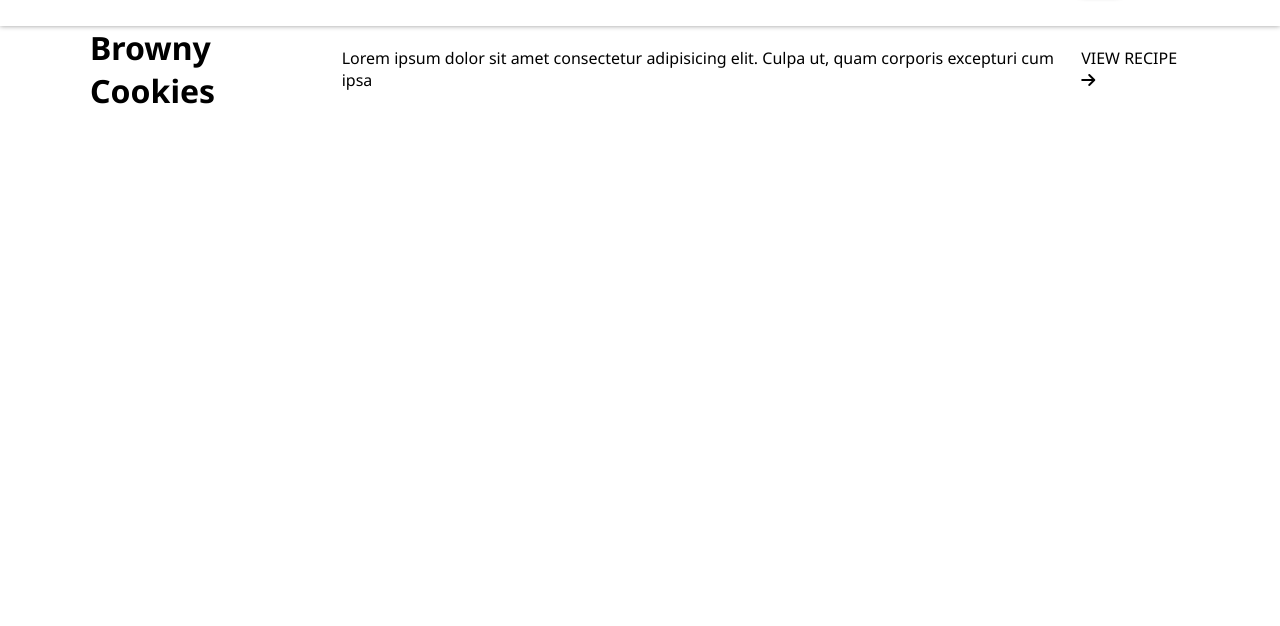
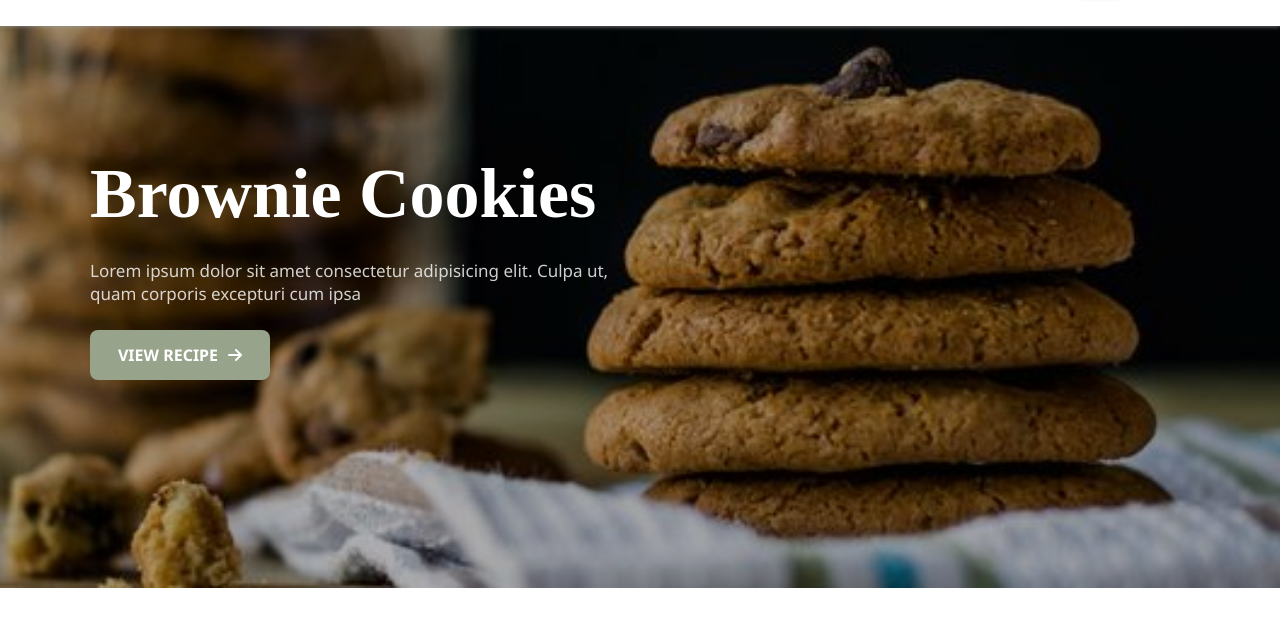
Before and after one commit to mAiradil/PWA-Class-Project-12SENG1, a website: page myPWA/frontend/index.html in a window 1280 px wide. Shown: the part 114-740 px from the top of the page. Drawn offline with Linux system fonts and the light colour scheme.

Commit message:
Made slider image for home page
This will give a short overview on a variety of different recipes.

```diff
--- a/myPWA/frontend/index.html
+++ b/myPWA/frontend/index.html
@@ -66,15 +66,45 @@
         <div class="headerimg">
             <div class="container">
                 <div class="headerinfo flex">
-                    <h1 class="headertitle">Browny Cookies</h1>
+                    <h1 class="headertitle">Brownie Cookies</h1>
                     <p class="headerpera">Lorem ipsum dolor sit amet consectetur adipisicing elit. Culpa ut, quam
                         corporis excepturi cum ipsa</p>
-                    <a href="" class="headerbtn">VIEW RECIPE<i class="fa-solid fa-arrow-right"></i></a>
+                    <a href="" class="headerbtn">VIEW RECIPE <i class="fa-solid fa-arrow-right"></i></a>
                 </div>
             </div>
         </div>
     </main>
 
+
+
+
+
+
+
+    <br>
+    <br>
+    <br>
+    <br>
+    <br>
+
+<br>
+
+
+
+
+
+
+
+
+
+
+
+
+
+
+
+
+
     <script src="index.js"></script>
 
 </body>
--- a/myPWA/frontend/style.css
+++ b/myPWA/frontend/style.css
@@ -241,7 +241,7 @@ header {
 
 .navonoff {
 
-    display: none;
+     display: none;
     /* display block when width 500px */
 
 }
@@ -365,11 +365,77 @@ header {
 
 }
 
-.headerimg{
+.headerimg {
     position: relative;
     width: 100%;
     height: auto;
-    background: url('this will be the brownie cookie image') no-repeat center center/cover;
+    background: url('../images/cookies.jpg') no-repeat center center/cover;
     z-index: 1;
+    transition: 0.3s ease;
+}
+
+.headerimg .container {
+    width: 100%;
+    height: 100%;
+}
+
+.headerimg::before {
+    content: '';
+    position: absolute;
+    top: 0;
+    left: 0;
+    width: 100%;
+    height: 100%;
+    background-color: black;
+    opacity: 0.3;
+    z-index: -1;
+    transition: background-color .3s;
+}
+
+.headerinfo {
+    flex-direction: column;
+    align-items: flex-start;
+    gap: 25px;
+    z-index: 9;
+    color: #fff;
+    padding-top: 8rem;
+    padding-bottom: 13rem;
+}
+
+.headertitle {
+    font-size: 70px;
+    color: #fff;
+    font-weight: 600;
+    font-family: fangsong;
+}
+
+.headerpera {
+    font-size: 17px;
+    padding-right: 35rem;
+    color: #ffffffcd;
+}
+
+.headerbtn{
+    --black: #000000;
+    --ch-black: #141414;
+    --eer-black: #1b1b1b;
+    --night-rider: #2e2e2e;
+    --white: #ffff;
+    --af-white: #f3f3f3;
+    --ch-white: #e1e1e1;
+    border-radius: 8px;
+    width: 180px;
+    height: 50px;
+    display: flex;
+    align-items: center;
+    justify-content: center;
+    gap: 10px;
+    padding: 0 15px;
+    border: none;
+    color: white;
+    position: relative;
+    font-weight: 700;
+    transition-duration: 0.2s;
+    background-color: var(--main-color);
 
 }
```
Also changed, not shown: myPWA/images/brownie.jpg (added), myPWA/images/cookie.jpg (added), myPWA/images/cookies.jpg (added).
